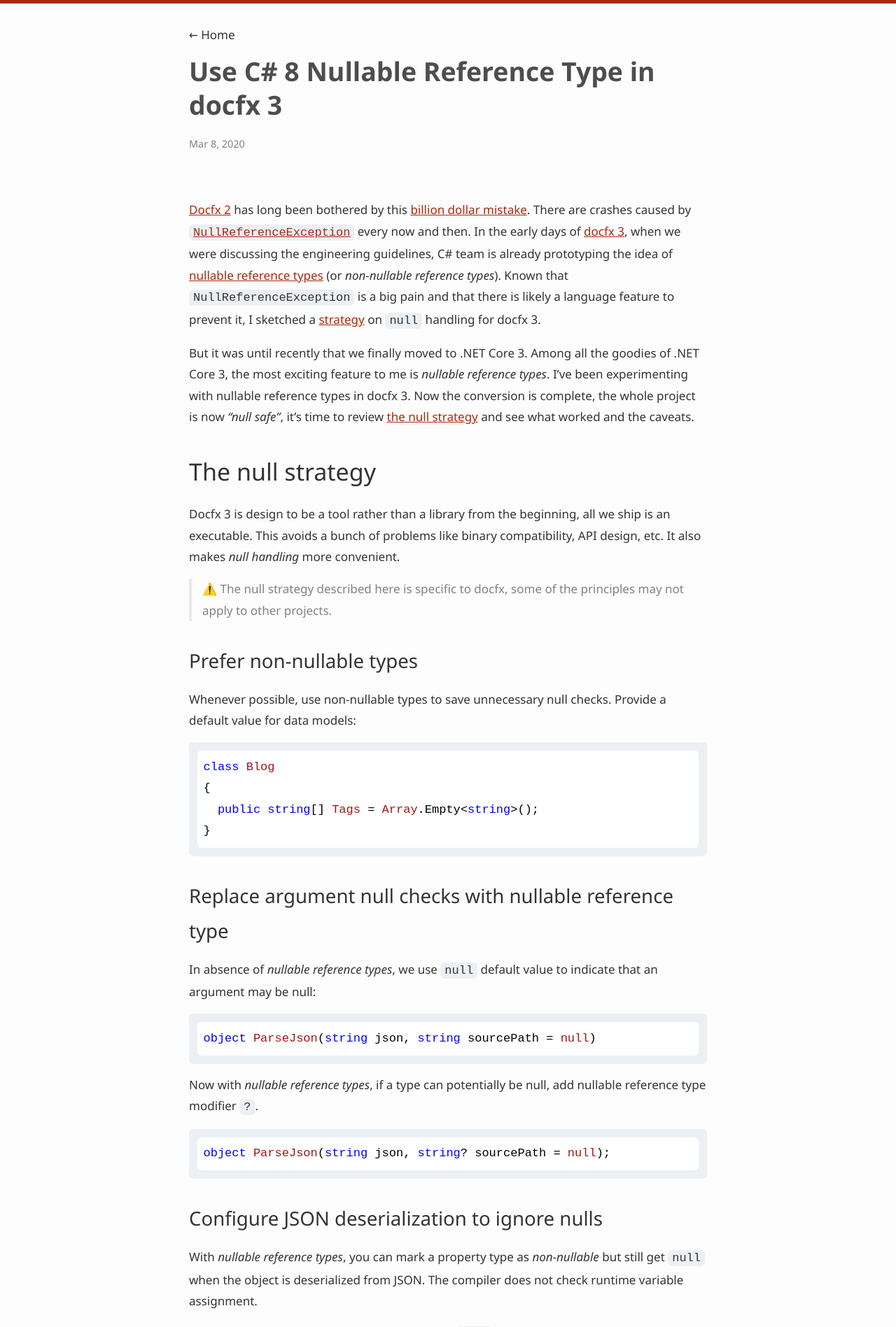
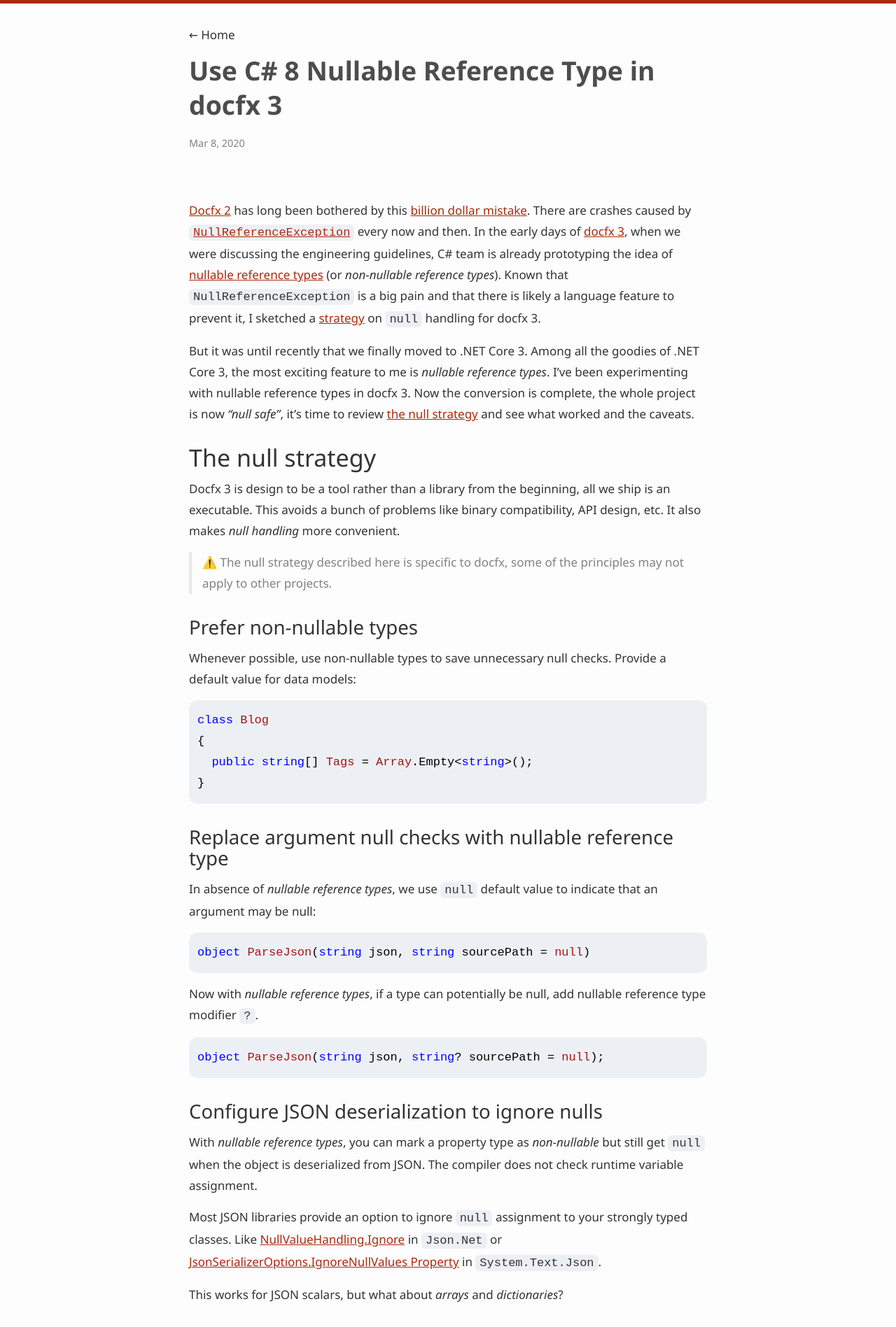
Before and after one commit to yufeih/yufeih.github.io, a Jekyll site: the page built from _posts/2020-03-08-use-csharp-nullable-reference-type-in-docfx.md, in a window 1280 px wide. Shown: the top 1897 px of the page at 70% size. Built offline with Jekyll 4.4.1, drawn with Linux system fonts in a browser that asks for light colours; nearby versions of some CDN libraries; comment, search, counter and statistics services are not loaded.

Commit message:
Adjust style

```diff
--- a/_sass/moving.scss
+++ b/_sass/moving.scss
@@ -2,7 +2,7 @@
 
 // Define defaults for each variable.
 
-$base-font-family: "Segoe UI","Segoe UI Web Regular","Segoe UI Regular WestEuropean","Segoe UI",Tahoma,Arial,Roboto,"Helvetica Neue",sans-serif,"Apple Color Emoji","Segoe UI Emoji","Segoe UI Symbol";
+$base-font-family: Segoe UI,"Segoe UI Web Regular","Segoe UI Regular WestEuropean","Segoe UI",Tahoma,Arial,Roboto,"Helvetica Neue",sans-serif,"Apple Color Emoji","Segoe UI Emoji","Segoe UI Symbol";
 $base-font-size: 17px !default;
 $base-font-weight: 200 !default;
 $small-font-size: $base-font-size * 0.85 !default;
--- a/_sass/moving/_base.scss
+++ b/_sass/moving/_base.scss
@@ -25,27 +25,17 @@
   * Basic styling
   */
 body {
-  font: $base-font-weight #{$small-font-size}/#{$small-line-height}
-    $base-font-family;
+  font-family: $base-font-family;
+  font-size: 17px;
+  line-height: 30px;
   color: $text-color;
   background-color: $background-color;
   -webkit-text-size-adjust: 100%;
-  -webkit-font-feature-settings: "kern" 1;
-  -moz-font-feature-settings: "kern" 1;
-  -o-font-feature-settings: "kern" 1;
-  font-feature-settings: "kern" 1;
-  font-kerning: normal;
   display: flex;
   min-height: 100vh;
   flex-direction: column;
   padding: 0 2%;
   border-top: 5px solid $brand-color;
-
-  @media screen and (min-width: $on-medium) {
-    padding: 0 5%;
-    font: $base-font-weight #{$base-font-size}/#{$base-line-height}
-      $base-font-family;
-  }
 }
 
 /**
@@ -173,7 +163,11 @@
 /**
   * Code formatting
   */
-pre,
+pre {
+  border-radius: 12px;
+  background-color: darken(#f6f8fa, 3%);
+}
+
 code {
   border-radius: 6px;
   background-color: darken(#f6f8fa, 3%);
--- a/_sass/moving/_layout.scss
+++ b/_sass/moving/_layout.scss
@@ -146,7 +146,7 @@
 }
 
 .home-heading {
-  font-weight: 1000;
+  font-weight: 700;
   color: lighten($text-color, 15%);
 
   @media (max-width: 500px) {
@@ -245,7 +245,7 @@
 .post-content h1 {
   @include relative-font-size(2.2);
   line-height: 1.3;
-  font-weight: 1000;
+  font-weight: 700;
   margin-top: -0.5rem;
 
   color: lighten($text-color, 10%);
--- a/css/agate.css
+++ b/css/agate.css
@@ -6,8 +6,6 @@
 .hljs {
   display: block;
   overflow-x: auto;
-  padding: 0.5em;
-  background: white;
   color: black;
 }
 
```
